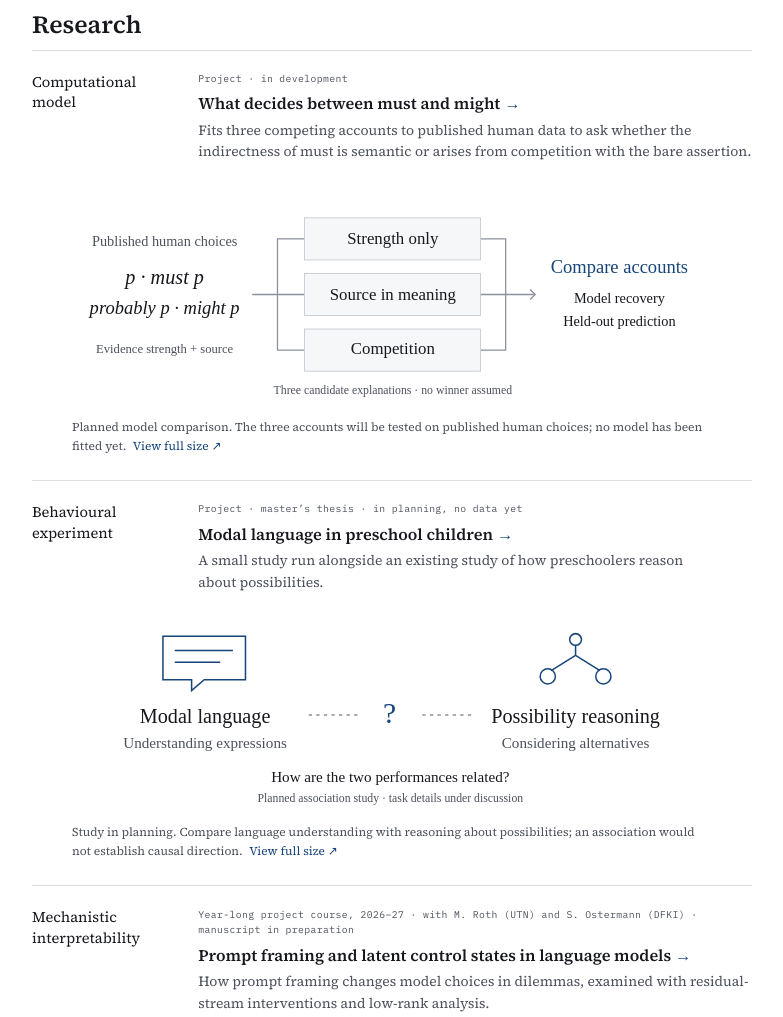
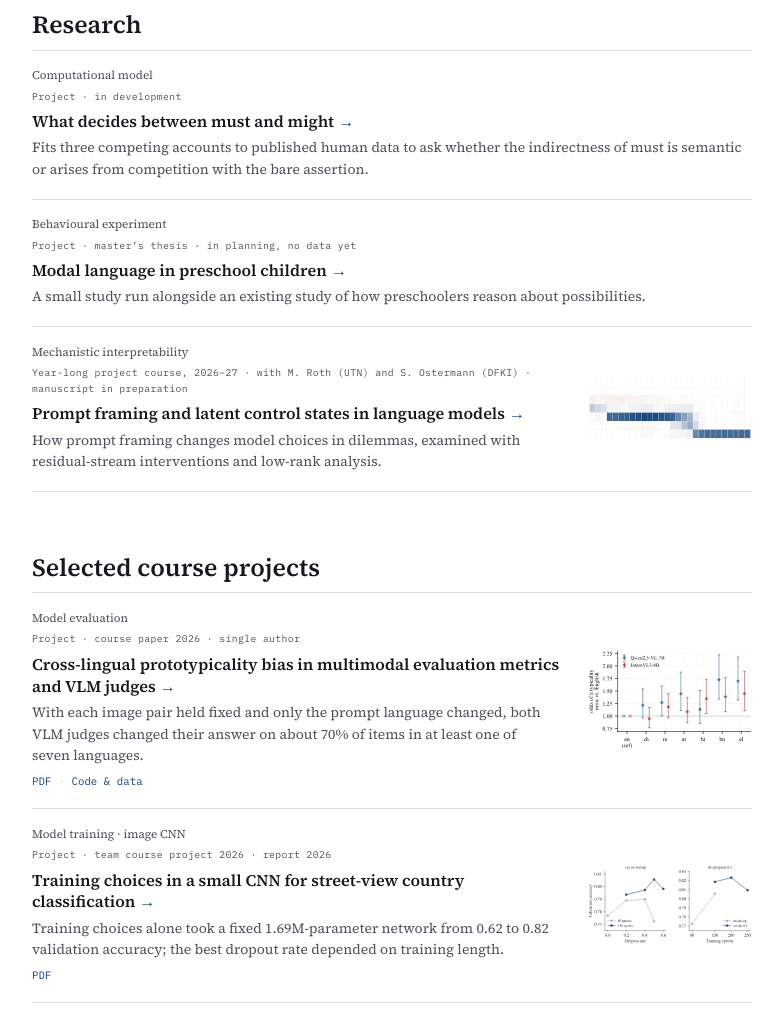
Before and after one commit to xchuan-li/xchuan-li.github.io, an Astro site: page / in a window 1280 px wide. Shown: the part 847-1864 px from the top of the page, without its empty margins (398-1181 px from the left). Built offline with nearby package versions, Linux system fonts and the light colour scheme; Astro itself is replaced by a stand-in of ours.

Commit message:
Use compact right-side project covers instead of full-width figures

```diff
--- a/CONTEXT.md
+++ b/CONTEXT.md
@@ -1,3 +1,7 @@
+## Compact project covers, 2 October 2026 — latest user correction
+
+Figures belong to the RIGHT of each project as small covers, not full-width figure blocks. Remove visible long captions and full-size text links. Desktop covers are 164 × 112 px; mobile covers stay on the right at 96 × 78 px. Click the cover to see the full original figure. Keep real plots for prompt framing, ProtoBias, street view and the checking study. Omit the two planned-study diagrams from listings because their explanatory text does not work at cover size. The heatmap cover shows the complete grid body; its linked full SVG retains axes and scale. Existing source data and captions remain in the repository.
+
 ## Research figures, 2 October 2026 — latest user decision
 
 Prioritize real figures from the project reports. Homepage Research uses the layer × token patching heatmap for prompt framing; the two planned studies use explicitly labelled design schematics. Selected course projects now shows ProtoBias language odds ratios, street-view training sweeps, and the checking-study means ± SD. Keep course status and null results visible. The research index shares these figures; writing and the planned EEG project remain without result images. Clicking a figure opens its full-size SVG.
--- a/scripts/gen-research-heatmap.mjs
+++ b/scripts/gen-research-heatmap.mjs
@@ -39,3 +39,7 @@ for(let i=0;i<145;i++) mobile+=`<rect x="359" y="${62+i*448/145}" width="10" hei
 for(const v of [-0.2,0,0.5,1,1.25]) mobile+=`<text x="375" y="${62+(1.25-v)/1.45*448+5}" font-size="14">${v}</text>`;
 mobile+='<text x="48" y="536" font-size="15">−55 / −26: unchanged prefix controls</text><text x="48" y="558" font-size="15">−25…−23: slogan words · −22: full stop</text><text x="48" y="580" font-size="15">−23: last slogan word · −1: decision position</text></g></svg>';
 writeFileSync(new URL('../public/images/research/framing-carry-mobile.svg',import.meta.url),mobile);
+
+// Cover: show the complete heatmap body, keeping labels in the linked full figure.
+writeFileSync(new URL('../public/images/research/framing-carry-cover.svg',import.meta.url),
+  svg.replace('width="860" height="365" viewBox="0 0 860 365"', 'width="600" height="230" viewBox="168 56 600 230"'));
--- a/src/components/WorkList.astro
+++ b/src/components/WorkList.astro
@@ -34,15 +34,9 @@ const { entries, compact = false, illustrated = false } = Astro.props;
             {e.links.length > 1 && <p class="links">{e.links.slice(1).map((l, i) => <>{i > 0 && <span class="sep" aria-hidden="true">·</span>}<a href={l.href}>{l.label}</a></>)}</p>}
           </div>
           {!illustrated && e.thumb && href && <a class="thumb" href={href} tabindex="-1" aria-hidden="true"><img src={e.thumb} alt="" width="300" height="424" loading="lazy" decoding="async" /></a>}
-          {illustrated && e.figure && <figure class="project-figure">
-            <a class="figure-image" href={e.figure.src} target="_blank" rel="noopener" aria-label={`View full-size figure for ${e.title}`}>
-              <picture>
-              {e.figure.mobileSrc && <source media="(max-width: 620px)" srcset={e.figure.mobileSrc} width="430" height="590" />}
-              <img src={e.figure.src} alt={e.figure.alt} width={e.figure.width} height={e.figure.height} loading="lazy" decoding="async" />
-              </picture>
-            </a>
-            <figcaption>{e.figure.caption} <a href={e.figure.src} target="_blank" rel="noopener">View full size ↗</a></figcaption>
-          </figure>}
+          {illustrated && e.figure && e.figure.preview !== false && <a class="project-cover" href={e.figure.src} target="_blank" rel="noopener" aria-label={`View figure for ${e.title}`}>
+            <img src={e.figure.previewSrc ?? e.figure.src} alt={e.figure.alt} width={e.figure.width} height={e.figure.height} loading="lazy" decoding="async" />
+          </a>}
         </li>
       );
     })}
@@ -68,14 +62,17 @@ const { entries, compact = false, illustrated = false } = Astro.props;
   .thumb img { display:block; width:100%; height:100%; object-fit:cover; object-position:top; transition:opacity .15s; }
   .thumb:hover img { opacity:.8; }
 
-  .illustrated .step { padding:1.35rem 0 1.6rem; scroll-margin-top:6rem; }
-  .illustrated .body { grid-column:2 / -1; }
-  .project-figure { grid-column:1 / -1; margin:1.5rem 0 0; min-width:0; }
-  .figure-image { display:block; max-width:640px; margin:0 auto; }
-  .figure-image img { display:block; width:100%; height:auto; }
-  figcaption { max-width:640px; margin:0.9rem auto 0; color:var(--color-text-muted); font-size:0.8rem; line-height:1.6; }
-  figcaption a { margin-left:0.3em; color:var(--color-accent); white-space:nowrap; text-underline-offset:0.2em; }
-  @media (max-width:620px) { .illustrated .body { grid-column:1 / -1; } }
+  .illustrated .step { grid-template-columns:minmax(0,1fr) 164px; column-gap:1.6rem; padding:1.1rem 0 1.2rem; scroll-margin-top:6rem; }
+  .illustrated .topic { grid-column:1; grid-row:1; font-size:0.78rem; color:var(--color-text-muted); margin:0 0 0.35rem; }
+  .illustrated .body { grid-column:1; grid-row:2; }
+  .illustrated .step:not(:has(.project-cover)) { grid-template-columns:minmax(0,1fr); }
+  .project-cover { grid-column:2; grid-row:1 / span 2; align-self:center; display:flex; align-items:center; justify-content:center; width:164px; height:112px; }
+  .project-cover img { display:block; width:100%; height:100%; object-fit:contain; }
+  .project-cover:hover { opacity:0.8; }
+  @media (max-width:620px) {
+    .illustrated .step { grid-template-columns:minmax(0,1fr) 96px; column-gap:1rem; }
+    .project-cover { width:96px; height:78px; }
+  }
 
   /* Coursework: one line each. */
   .rows { list-style:none; margin:0; padding:0; border-top:1px solid var(--color-border); }
--- a/src/data/portfolio.ts
+++ b/src/data/portfolio.ts
@@ -20,7 +20,7 @@ export interface PortfolioEntry {
   status: string;
   links: { label: string; href: string }[];
   cover?: { src: string; alt: string };
-  figure?: { src: string; mobileSrc?: string; alt: string; caption: string; width: number; height: number };
+  figure?: { src: string; preview?: boolean; previewSrc?: string; mobileSrc?: string; alt: string; caption: string; width: number; height: number };
   note?: { label: string; text: string };
   /** Papers list: meta line, one sentence, writing-sample flag, first-page thumbnail. */
   kind?: string;
@@ -58,7 +58,7 @@ export const portfolioSections: PortfolioSection[] = [
         field: "Cognitive modelling", desc: projects.modalModels.summary, status: projects.modalModels.status,
         kind: "Project · in development",
         short: "Fits three competing accounts to published human data to ask whether the indirectness of must is semantic or arises from competition with the bare assertion.",
-        figure: {"src": "/images/research/modal-accounts.svg", "alt": "Planned comparison: published human choices inform three competing accounts, evaluated with recovery and held-out predictions.", "caption": "Planned model comparison. The three accounts will be tested on published human choices; no model has been fitted yet.", "width": 760, "height": 260},
+        figure: {"src": "/images/research/modal-accounts.svg", "preview": false, "alt": "Planned comparison: published human choices inform three competing accounts, evaluated with recovery and held-out predictions.", "caption": "Planned model comparison. The three accounts will be tested on published human choices; no model has been fitted yet.", "width": 760, "height": 260},
         links: [{ label: "Project outline", href: projects.modalModels.href }],
       },
       {
@@ -67,7 +67,7 @@ export const portfolioSections: PortfolioSection[] = [
         field: "Human study", desc: projects.thesis.summary, status: projects.thesis.status,
         kind: "Project · master’s thesis · in planning, no data yet",
         short: "A small study run alongside an existing study of how preschoolers reason about possibilities.",
-        figure: {"src": "/images/research/preschool-association.svg", "alt": "A planned modal-language task and an existing possibilities-reasoning task, connected by a question about association.", "caption": "Study in planning. Compare language understanding with reasoning about possibilities; an association would not establish causal direction.", "width": 760, "height": 230},
+        figure: {"src": "/images/research/preschool-association.svg", "preview": false, "alt": "A planned modal-language task and an existing possibilities-reasoning task, connected by a question about association.", "caption": "Study in planning. Compare language understanding with reasoning about possibilities; an association would not establish causal direction.", "width": 760, "height": 230},
         links: [{ label: "Thesis outline", href: projects.thesis.href }],
       },
       {
@@ -76,7 +76,7 @@ export const portfolioSections: PortfolioSection[] = [
         field: "Mechanistic interpretability", desc: projects.latentControl.summary, status: projects.latentControl.status,
         kind: "Year-long project course, 2026–27 · with M. Roth (UTN) and S. Ostermann (DFKI) · manuscript in preparation",
         short: "How prompt framing changes model choices in dilemmas, examined with residual-stream interventions and low-rank analysis.",
-        figure: {"src": "/images/research/framing-carry.svg", "mobileSrc": "/images/research/framing-carry-mobile.svg", "alt": "Qwen2.5-7B patching heatmap across 28 layers and seven token positions. Strong carry is concentrated at the last slogan word in earlier layers and at the decision position in later layers; prefix controls stay at zero.", "caption": "Same-item activation patching in Qwen2.5-7B: 16 items × 2 answer orders per cell. Colour shows reconstruction of the aggregate greater-good vs duty contrast (1 = full contrast). This localizes effective interventions, not a unique transmission pathway.", "width": 860, "height": 365},
+        figure: {"src": "/images/research/framing-carry.svg", "previewSrc": "/images/research/framing-carry-cover.svg", "mobileSrc": "/images/research/framing-carry-mobile.svg", "alt": "Qwen2.5-7B patching heatmap across 28 layers and seven token positions. Strong carry is concentrated at the last slogan word in earlier layers and at the decision position in later layers; prefix controls stay at zero.", "caption": "Same-item activation patching in Qwen2.5-7B: 16 items × 2 answer orders per cell. Colour shows reconstruction of the aggregate greater-good vs duty contrast (1 = full contrast). This localizes effective interventions, not a unique transmission pathway.", "width": 860, "height": 365},
         links: [{ label: "Overview", href: projects.latentControl.href }],
       },
       {
```
Also changed, not shown: public/images/research/README.md, public/images/research/framing-carry-cover.svg (added).
